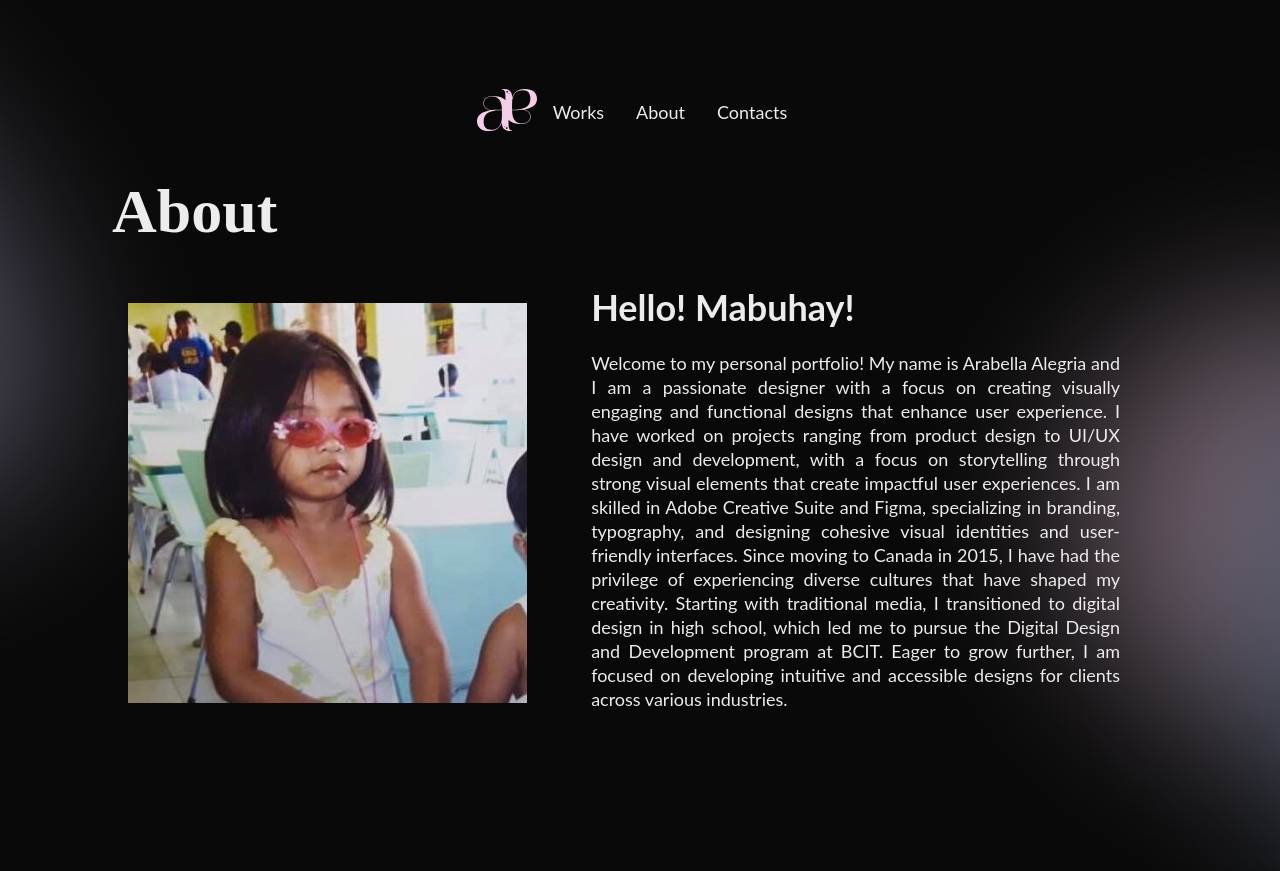
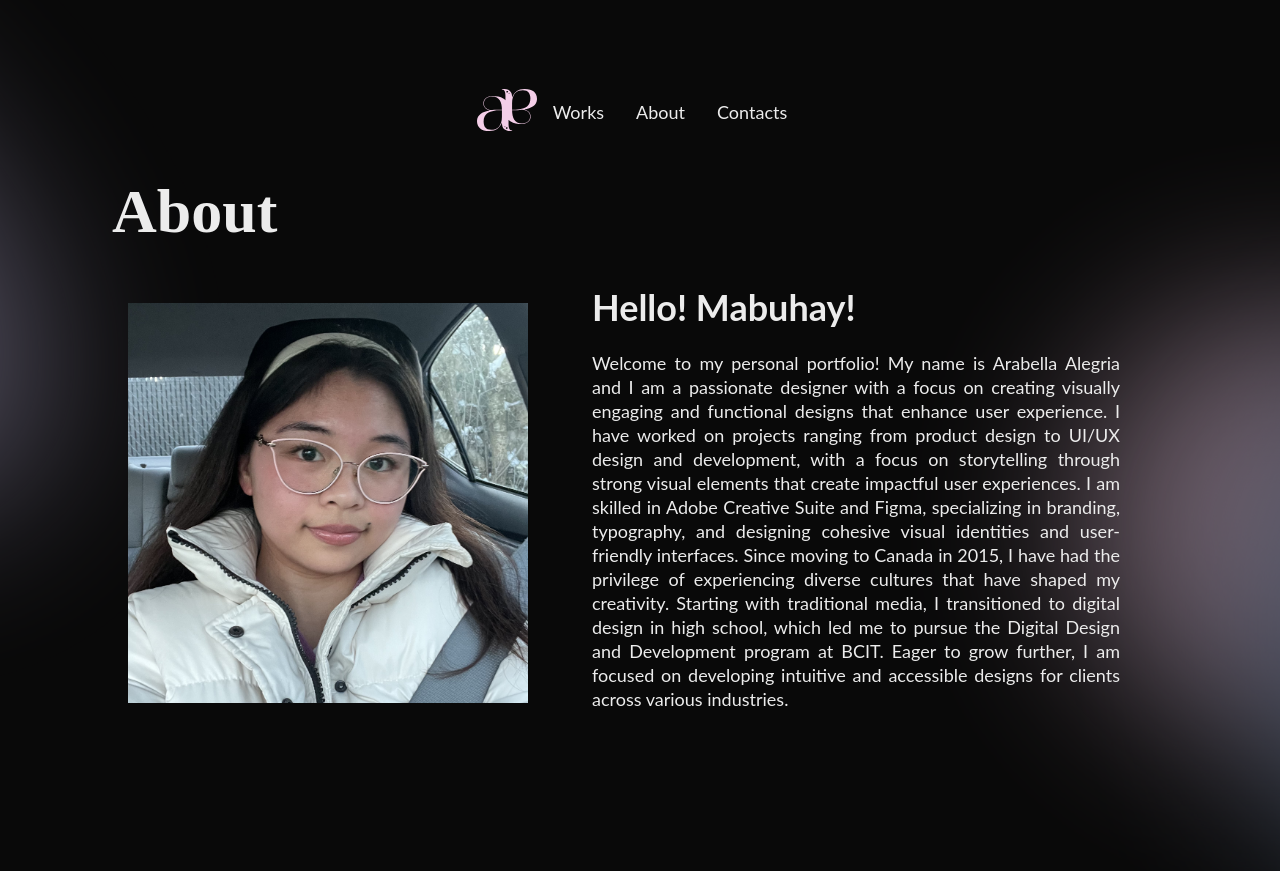
Before and after one commit to arabella-a/arabella-alegria, a Next.js app: page /pages/About in a window 1280 px wide. Built offline with nearby package versions, Linux system fonts and the light colour scheme.

Commit message:
add photo in about

```diff
--- a/src/app/pages/About/page.js
+++ b/src/app/pages/About/page.js
@@ -11,7 +11,7 @@ export default function About() {
                     <h1>About</h1>
                     <div className={styles.About}>
                         <Image
-                            src="/ara_temp_profile.jpg"
+                            src="/arabella-pic.jpg"
                             width={400}
                             height={400}
                             alt="arabella's temporary photo"
```
